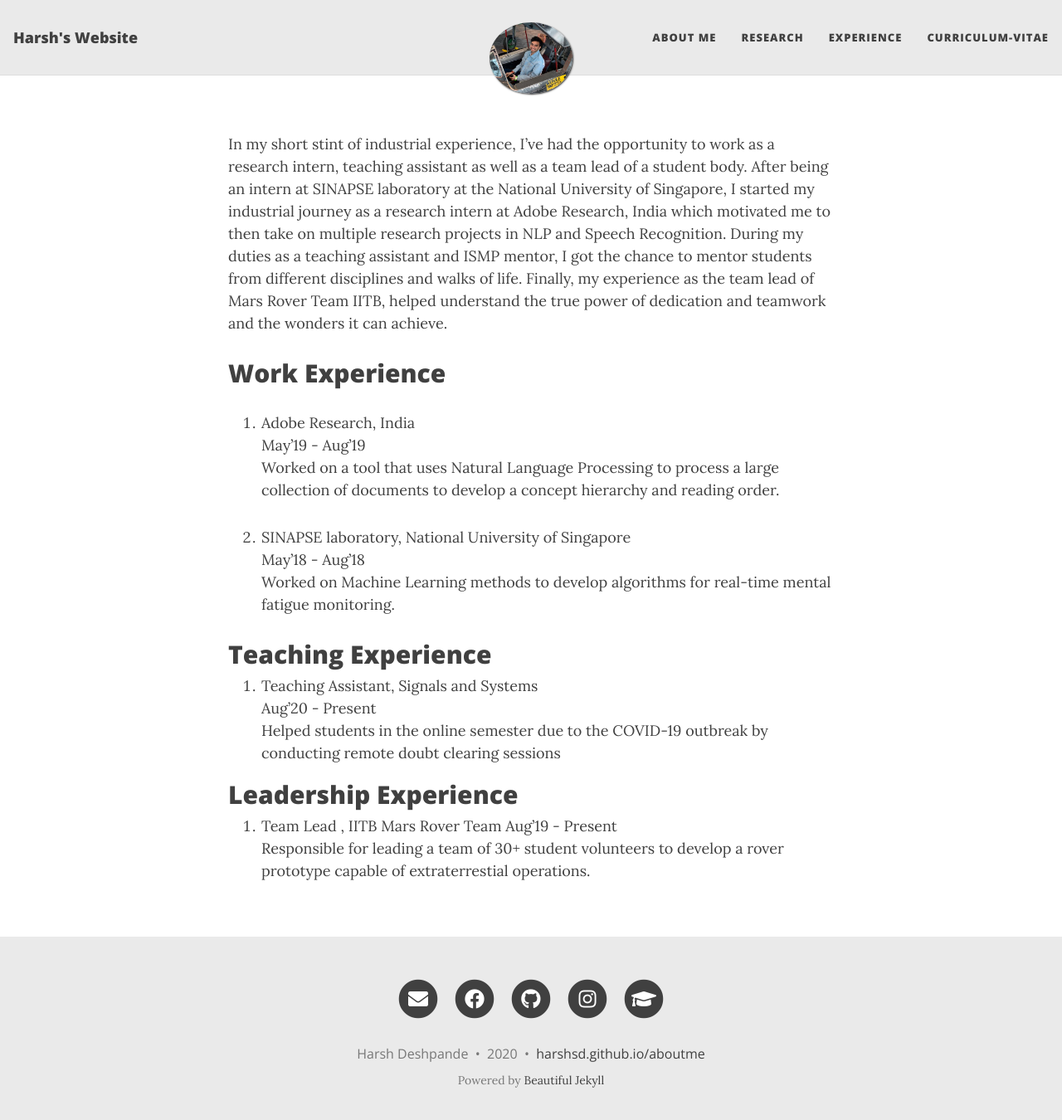
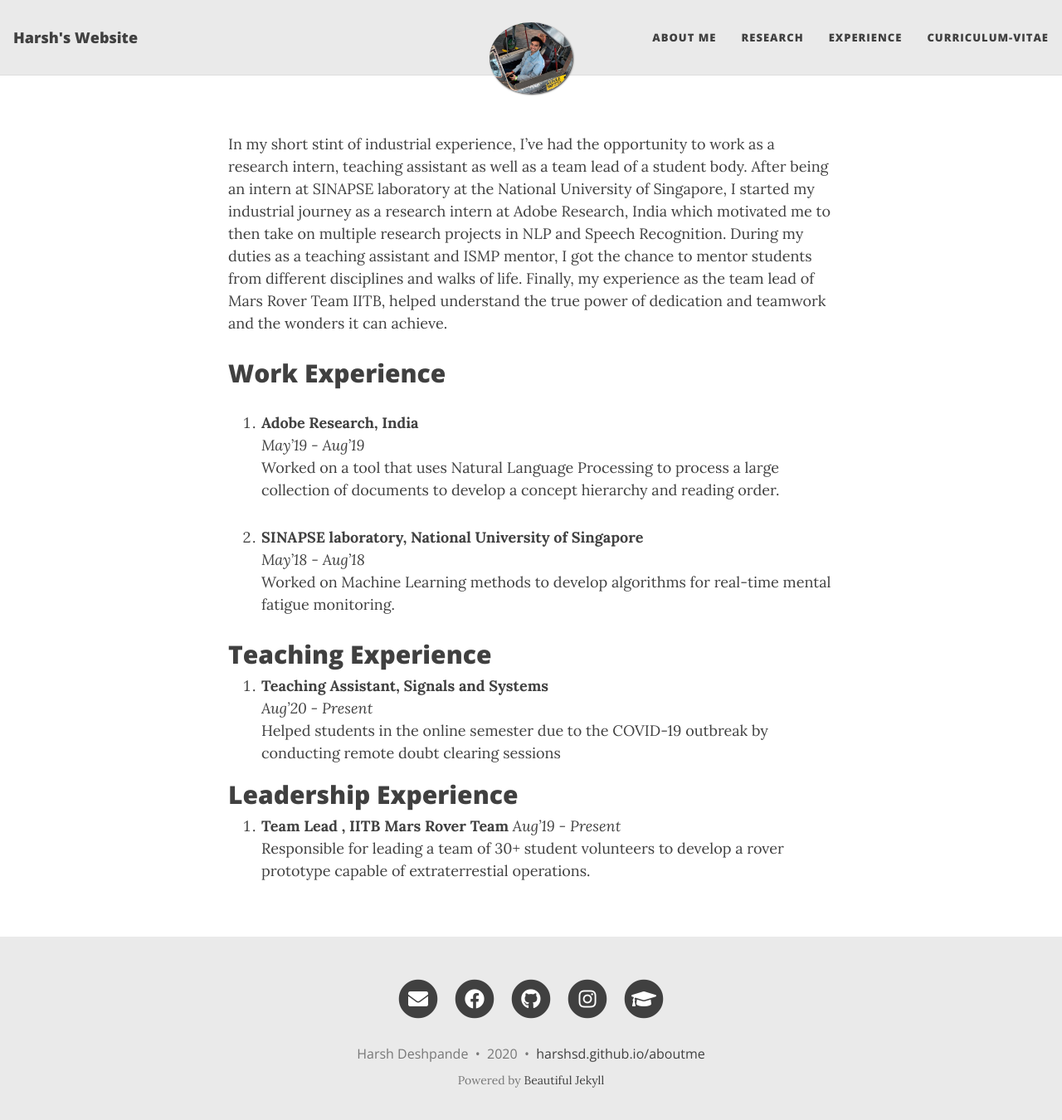
Before and after one commit to harshsd/harshsd.github.io, a Jekyll site: the page built from workex.md, in a window 1280 px wide and 1363 px high. Shown: the top 1350 px of the window at 83% size. Built offline with Jekyll 4.4.1, drawn with Linux system fonts in a browser that asks for light colours; nearby versions of some CDN libraries; our own code applies the rules of GitHub Pages for plain Markdown files.

Commit message:
experience1

```diff
--- a/workex.md
+++ b/workex.md
@@ -2,23 +2,23 @@ In my short stint of industrial experience, I've had the opportunity to work as
 
 ## Work Experience
 
-1. Adobe Research, India
-    May'19 - Aug'19
+1. **Adobe Research, India**
+    *May'19 - Aug'19*
     Worked on a tool that uses Natural Language Processing to process a large collection of documents to develop a concept hierarchy and reading order.
 
-2. SINAPSE laboratory, National University of Singapore
-    May'18 - Aug'18
+2. **SINAPSE laboratory, National University of Singapore**
+    *May'18 - Aug'18*
     Worked on Machine Learning methods to develop algorithms for real-time mental fatigue monitoring.
 
 ## Teaching Experience
 
-1. Teaching Assistant, Signals and Systems
-    Aug'20 - Present
+1. **Teaching Assistant, Signals and Systems**
+    *Aug'20 - Present*
     Helped students in the online semester due to the COVID-19 outbreak by conducting remote doubt clearing sessions
 
 
 ##  Leadership Experience
 
-1. Team Lead , IITB Mars Rover Team
-    Aug'19 - Present
+1. **Team Lead , IITB Mars Rover Team**
+    *Aug'19 - Present*
     Responsible for leading a team of 30+ student volunteers to develop a rover prototype capable of extraterrestial operations.
```
